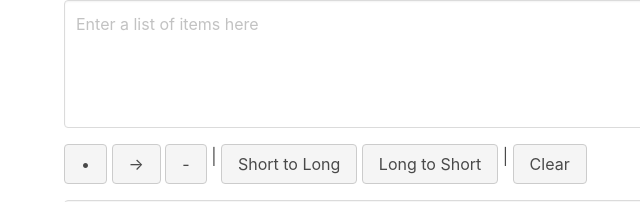
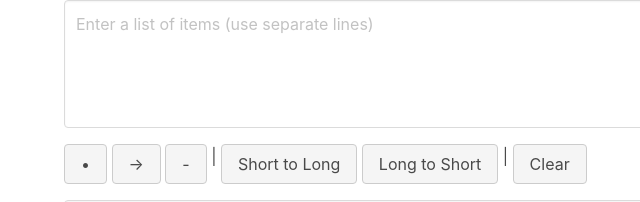
Before and after one commit to craigshoemaker/list-buddy, a plain HTML site: page index.html in a window 1280 px wide. Shown: the top 202 px of the page, 0-640 px from the left. Drawn offline with nearby package versions, Linux system fonts and the light colour scheme.

Commit message:
Update index.html

```diff
--- a/index.html
+++ b/index.html
@@ -39,7 +39,7 @@
 
 <body class="container">
   <div class="mb-4"><textarea name="input" id="input" class="textarea"
-      placeholder="Enter a list of items here"></textarea></div>
+      placeholder="Enter a list of items (use separate lines)"></textarea></div>
   <div class="list-tools-prefix tools">
     <button id="circleButton" class="button is-light">•</button>
     <button id="arrowButton" class="button is-light">→</button>
```
